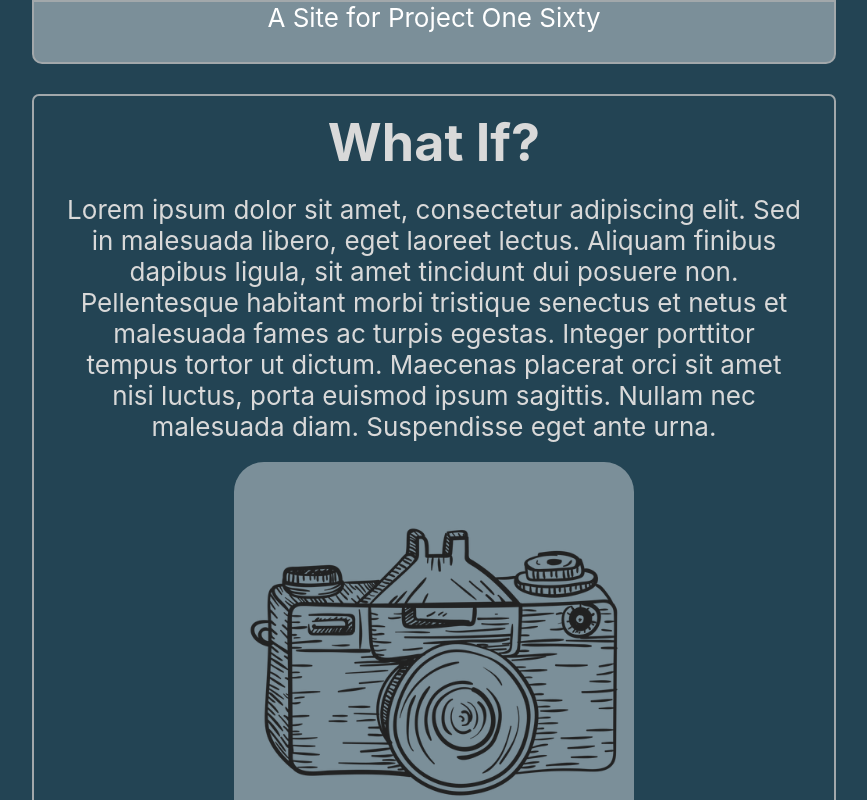
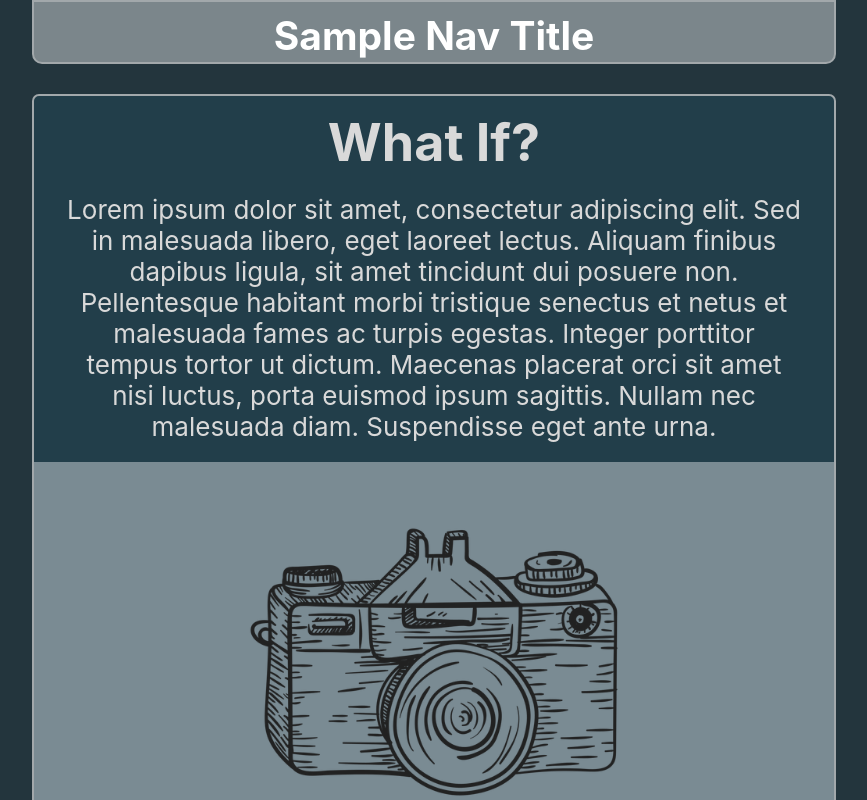
Before and after one commit to bak-minsu/projectonesixty, a React (Create React App) app in the folder src/: page / in a window 1280 px wide. Shown: the top 800 px of the page, without its empty margins (206-1073 px from the left). Built offline with nearby package versions, Linux system fonts and the light colour scheme.

Commit message:
Added some color

```diff
--- a/src/src/App.css
+++ b/src/src/App.css
@@ -1,6 +1,7 @@
 :root{
-  --background-color: #234454;
+  --background-color: #23353d;
   --fill-color: rgba(255, 255, 255, .4);
+  --fill-color-two: #223e4a;
   --font-color: #d9d9d9;
   --link-color: #61dafb;
   --border-color: #a2a8ab;
@@ -30,6 +31,7 @@ body {
 .content-div {
   border: solid 2px var(--border-color);
   border-radius: 7px;
+  background-color: var(--fill-color-two);
   width: 100%;
   margin: 15px 0 50px 0;
 }
@@ -44,8 +46,15 @@ nav {
   color: white;
 }
 
+nav > h1 {
+  margin-top: 10px;
+}
+
+.img-div {
+  background-color: var(--fill-color);
+}
+
 img {
-  background-color: var(--fill-color);
   border-radius: 30px;
   width: 50%;
   height: auto;
--- a/src/src/App.js
+++ b/src/src/App.js
@@ -15,7 +15,7 @@ function App() {
 function NavBar() {
   return (
     <nav>
-      A Site for Project One Sixty
+      <h1>Sample Nav Title</h1>
     </nav>
   )
 }
@@ -44,7 +44,9 @@ function MainContent() {
 
 function Image({image, alt}){
   return (
-    <img src={image} alt={alt}></img>
+    <div class="img-div">
+      <img src={image} alt={alt}></img>
+    </div>
   )
 }
 
```
